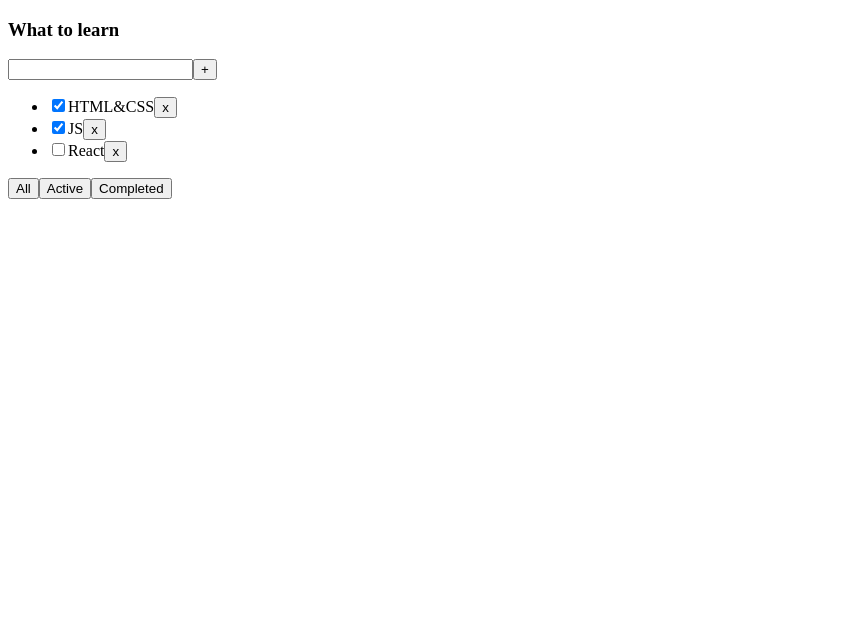
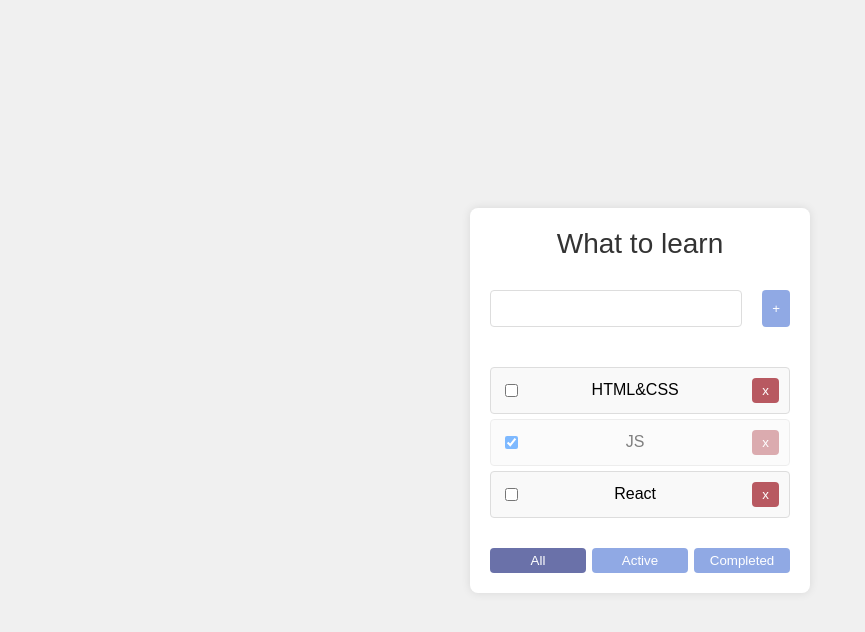
Before and after one commit to EkaterinaZamkovoy/my-todolist, a React (Create React App) app: page / in a window 1280 px wide. Shown: the top 632 px of the page, without its empty margins (0-865 px from the left). Built offline with nearby package versions, Linux system fonts and the light colour scheme.

Commit message:
third commit: changeStatusTask, App.css

```diff
--- /dev/null
+++ b/src/App.css
@@ -0,0 +1,138 @@
+body {
+  font-family: Arial, sans-serif;
+  background-color: #f0f0f0;
+  margin: 0;
+  padding: 0;
+  display: flex;
+  justify-content: center;
+  align-items: center;
+  height: 100vh;
+}
+
+.App {
+  padding: 30px;
+  display: flex;
+  justify-content: center;
+}
+
+.todo-list {
+  background-color: white;
+  padding: 20px;
+  border-radius: 8px;
+  box-shadow: 0 0 10px rgba(0, 0, 0, 0.1);
+  width: 300px;
+}
+
+h3 {
+  margin: 0 0 30px;
+  color: #333;
+  text-align: center;
+  font-size: 28px;
+  font-weight: 200;
+}
+
+.add-box-container {
+  display: flex;
+  flex-direction: column;
+  margin-bottom: 30px;
+}
+
+.add-box {
+  display: flex;
+  justify-content: space-between;
+  margin-bottom: 5px;
+  gap: 17px;
+  margin-bottom: 10px;
+}
+
+ul {
+  list-style: none;
+  padding: 0;
+  margin: 0;
+}
+
+.todo-item {
+  display: flex;
+  align-items: center;
+  justify-content: space-between;
+  padding: 10px;
+  margin: 5px 0;
+  background-color: #f9f9f9;
+  border: 1px solid #ddd;
+  border-radius: 4px;
+}
+
+.is-done {
+  opacity: 0.5;
+  display: flex;
+  align-items: center;
+  justify-content: space-between;
+  padding: 10px;
+  margin: 5px 0;
+  background-color: #f9f9f9;
+  border: 1px solid #ddd;
+  border-radius: 4px;
+}
+
+.checkbox {
+  margin-right: 10px;
+}
+
+button {
+  background-color: #90a9e4;
+  color: white;
+  border: none;
+  border-radius: 4px;
+  padding: 5px 10px;
+  cursor: pointer;
+}
+
+button:hover {
+  background-color: #6a71a9;
+}
+
+.add-btn {
+  padding: 5px 10px;
+}
+
+.delete-btn {
+  background-color: #b85961;
+  margin-left: 10px;
+}
+
+.delete-btn:hover {
+  background-color: #a12123;
+}
+
+.error {
+  width: calc(100% - 70px);
+  padding: 10px;
+  border: 1px solid #b85961;
+  border-radius: 4px;
+  flex-grow: 1;
+}
+
+.error-message {
+  color: #b85961;
+}
+
+.input-task {
+  width: calc(100% - 70px);
+  padding: 10px;
+  border: 1px solid #ddd;
+  border-radius: 4px;
+}
+
+.filters {
+  display: flex;
+  justify-content: space-between;
+  margin-top: 30px;
+}
+
+.filters button {
+  width: 32%;
+}
+
+.active-filter-btn {
+  background-color: #6a71a9;
+}
--- a/src/App.tsx
+++ b/src/App.tsx
@@ -7,7 +7,7 @@ export type FilterValuesType = "all" | "active" | "completed";
 function App() {
   //---
   let [tasks, setTasks] = useState<TaskType[]>([
-    { id: v1(), taskTitle: "HTML&CSS", isDone: true },
+    { id: v1(), taskTitle: "HTML&CSS", isDone: false },
     { id: v1(), taskTitle: "JS", isDone: true },
     { id: v1(), taskTitle: "React", isDone: false },
   ]);
@@ -52,6 +52,15 @@ function App() {
     setTasks(newTasks);
   };
 
+  //---
+
+  const changeTaskStatus = (taskId: string, isDone: boolean) => {
+    let updatedTasks = tasks.map((task) =>
+      task.id === taskId ? { ...task, isDone: isDone } : task
+    );
+    setTasks(updatedTasks);
+  };
+
   return (
     <div className="App">
       <Todolist
@@ -60,6 +69,8 @@ function App() {
         deleteTask={deleteTask}
         changeFilter={changeFilter}
         addTask={addTask}
+        changeTaskStatus={changeTaskStatus}
+        filter={filter}
       />
     </div>
   );
--- a/src/components/Button.tsx
+++ b/src/components/Button.tsx
@@ -1,8 +1,13 @@
 type ButtonPropsType = {
   title: string;
   onClick: () => void;
+  className?: string;
 };
 
-export const Button = ({ title, onClick }: ButtonPropsType) => {
-  return <button onClick={onClick}>{title}</button>;
+export const Button = ({ title, onClick, className }: ButtonPropsType) => {
+  return (
+    <button className={className} onClick={onClick}>
+      {title}
+    </button>
+  );
 };
--- a/src/components/Todolist.tsx
+++ b/src/components/Todolist.tsx
@@ -8,6 +8,8 @@ type TodolistPropsType = {
   deleteTask: (taskId: string) => void;
   changeFilter: (filter: FilterValuesType) => void;
   addTask: (title: string) => void;
+  changeTaskStatus: (taskId: string, isDone: boolean) => void;
+  filter: FilterValuesType;
 };
 
 export type TaskType = {
@@ -22,6 +24,8 @@ export const Todolist = ({
   deleteTask,
   changeFilter,
   addTask,
+  changeTaskStatus,
+  filter,
 }: TodolistPropsType) => {
   //------
   const changeFilterHandler = (filter: FilterValuesType) => {
@@ -33,7 +37,7 @@ export const Todolist = ({
 
   //---
 
-  const [error, setError] = useState("");
+  const [error, setError] = useState<string | null>(null);
 
   const onAddTaskHandler = () => {
     if (newTaskTitle.trim() !== "") {
@@ -56,53 +60,88 @@ export const Todolist = ({
   const onKeyUpNewTaskTitleHandler = (
     event: KeyboardEvent<HTMLInputElement>
   ) => {
+    setError(null);
     if (event.key === "Enter") {
       onAddTaskHandler();
     }
   };
 
+  //---
+
   return (
-    <div>
+    <div className={"todo-list"}>
       <h3>{title}</h3>
-      <div>
+      <div className="add-box-container">
+        <div className="add-box">
           <input
+            className={error ? "error" : "input-task"}
             type="text"
             value={newTaskTitle}
             onChange={onChangeNewTaskTitleHandler}
             onKeyUp={onKeyUpNewTaskTitleHandler}
           />
-        <Button title={"+"} onClick={onAddTaskHandler} />
-        {error && <div>{error}</div>}
+          <Button className="add-btn" title={"+"} onClick={onAddTaskHandler} />
         </div>
+        {error && <div className={"error-message"}>{error}</div>}
+      </div>
+
       {tasks.length === 0 ? (
         <p>Тасок нет</p>
       ) : (
         <ul>
           {tasks.map((task) => {
             //-----
+
             const deleteTaskHandler = () => {
               deleteTask(task.id);
             };
+
             //-----
 
+            const onChangeTaskStatusHandler = (
+              e: ChangeEvent<HTMLInputElement>
+            ) => {
+              const newTaskStatus = e.currentTarget.checked;
+              changeTaskStatus(task.id, newTaskStatus);
+            };
+
+            //---
+
             return (
-              <li key={task.id}>
-                <input type="checkbox" checked={task.isDone} />
+              <li
+                key={task.id}
+                className={task.isDone ? "is-done" : "todo-item"}>
+                <input
+                  className="checkbox"
+                  type="checkbox"
+                  checked={task.isDone}
+                  onChange={onChangeTaskStatusHandler}
+                />
                 <span>{task.taskTitle}</span>
-                <Button title={"x"} onClick={deleteTaskHandler} />
+                <Button
+                  className="delete-btn"
+                  title={"x"}
+                  onClick={deleteTaskHandler}
+                />
               </li>
             );
           })}
         </ul>
       )}
 
-      <div>
-        <Button title={"All"} onClick={() => changeFilterHandler("all")} />
+      <div className="filters">
         <Button
+          className={filter === "all" ? "active-filter-btn" : ""}
+          title={"All"}
+          onClick={() => changeFilterHandler("all")}
+        />
+        <Button
+          className={filter === "active" ? "active-filter-btn" : ""}
           title={"Active"}
           onClick={() => changeFilterHandler("active")}
         />
         <Button
+          className={filter === "completed" ? "active-filter-btn" : ""}
           title={"Completed"}
           onClick={() => changeFilterHandler("completed")}
         />
--- a/src/index.tsx
+++ b/src/index.tsx
@@ -1,6 +1,7 @@
 import React from "react";
 import ReactDOM from "react-dom/client";
 import App from "./App";
+import "./App.css";
 
 const root = ReactDOM.createRoot(
   document.getElementById("root") as HTMLElement
```
Also changed, not shown: public/manifest.json. Lines whose indentation alone changed are shown as unchanged.
